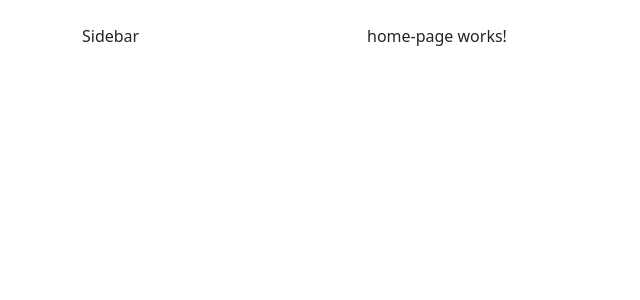
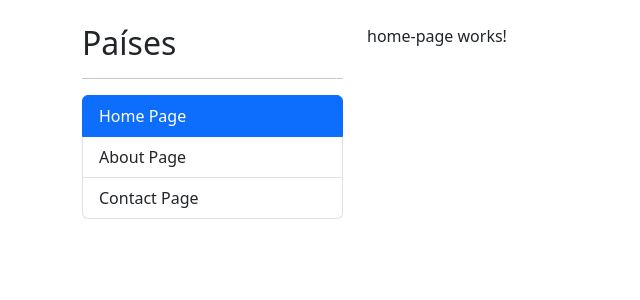
Before and after one commit to jcst2019/countryApp, an Angular app: page /home in a window 1280 px wide. Shown: the top 300 px of the page, without its empty margins (0-640 px from the left). Built offline with nearby package versions, Linux system fonts and the light colour scheme.

Commit message:
agregando ng g c shared/pages/contact  --skip-tests

```diff
--- a/src/app/app-routing.module.ts
+++ b/src/app/app-routing.module.ts
@@ -2,6 +2,7 @@ import { NgModule } from '@angular/core';
 import { RouterModule, Routes } from '@angular/router';
 
 import { AboutPageComponent } from './shared/pages/about-page/about-page.component';
+import { ContactComponent } from './shared/pages/contact/contact.component';
 import { HomePageComponent } from './shared/pages/home-page/home-page.component';
 
 const routes: Routes = [
@@ -14,6 +15,10 @@ const routes: Routes = [
     component:AboutPageComponent
   },
   {
+    path:'contact',
+    component:ContactComponent
+  },
+  {
     path:'**',
     redirectTo:'home'
   }
--- a/src/app/app.component.html
+++ b/src/app/app.component.html
@@ -3,7 +3,8 @@
 <div class="row mt-4">
     <div class="col-3">
         <!-- Sidebar -->
-         Sidebar
+         <!-- Sidebar -->
+         <shared-sidebar></shared-sidebar>
     </div>
     <div class="col">
         <!-- Nuestras Paginas -->
--- /dev/null
+++ b/src/app/shared/components/sidebar/sidebar.component.html
@@ -0,0 +1,22 @@
+<h2>Países</h2>
+<hr>
+
+<ul class="list-group">
+    <li routerLink="home"
+        routerLinkActive="active"
+        [routerLinkActiveOptions]="{exact:true}"
+        class="list-group-item">
+        Home Page
+    </li>
+    <!-- <li class="list-group-item active"> -->
+    <li routerLink="about"
+        routerLinkActive="active"
+        class="list-group-item ">
+        About Page
+    </li>
+    <li routerLink="contact"
+    routerLinkActive="active"
+    class="list-group-item ">
+    Contact Page
+</li>
+</ul>
--- /dev/null
+++ b/src/app/shared/pages/contact/contact.component.html
@@ -0,0 +1 @@
+<p>contact works!</p>
```
Also changed, not shown: src/app/shared/components/sidebar/sidebar.component.ts (added, +10 -0 lines), src/app/shared/pages/contact/contact.component.ts (added, +10 -0 lines), src/app/shared/shared.module.ts (+10 -3 lines), src/app/shared/components/sidebar/sidebar.component.css (added), src/app/shared/pages/contact/contact.component.css (added).
